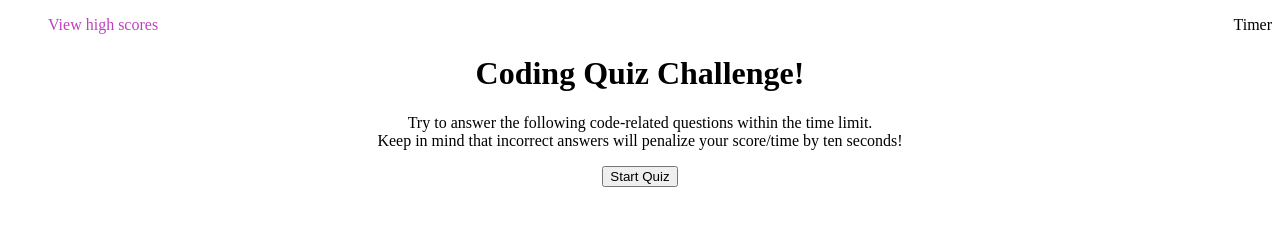
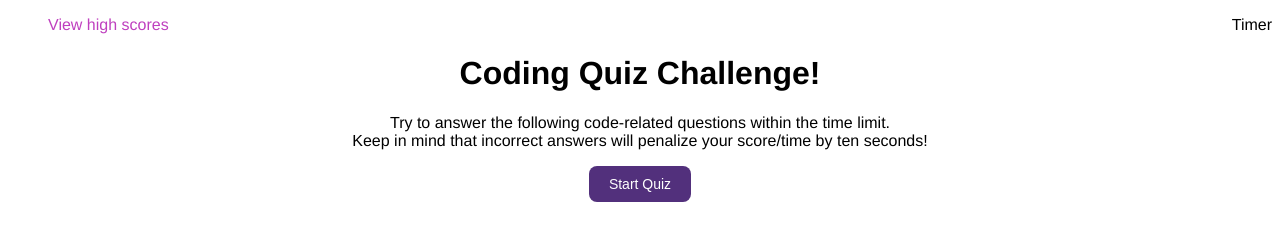
Before and after one commit to johnproodian/CHALLENGE-4_code-quiz, a plain HTML site: page index.html in a window 1280 px wide. Drawn offline with Linux system fonts and the light colour scheme.

Commit message:
add initial styling w/ CSS

```diff
--- a/assets/css/style.css
+++ b/assets/css/style.css
@@ -1,3 +1,6 @@
+body {
+    font-family: Helvetica, Arial, sans-serif;
+}
 header ul {
     display: flex;
     flex-wrap: wrap;
@@ -18,5 +21,10 @@ main {
 }
 
 button {
-    background-color: BF40BF
+    background-color: #52307c;
+    color: white;
+    padding: 10px 20px;
+    font-size: 14px;
+    border-radius: 8px;
+    border: none;
 }
```
